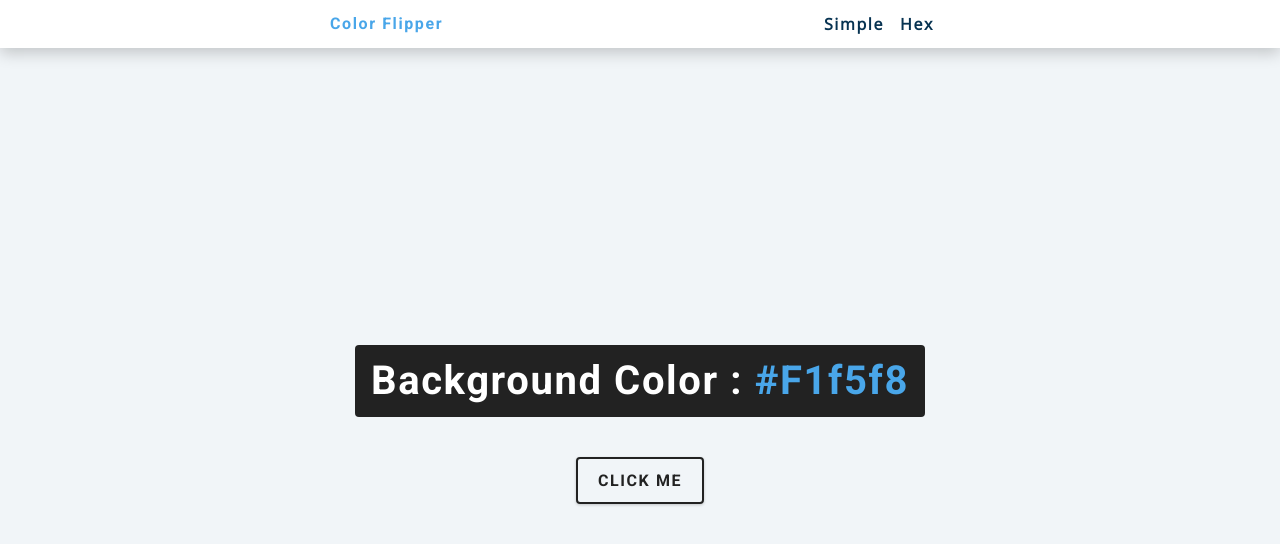
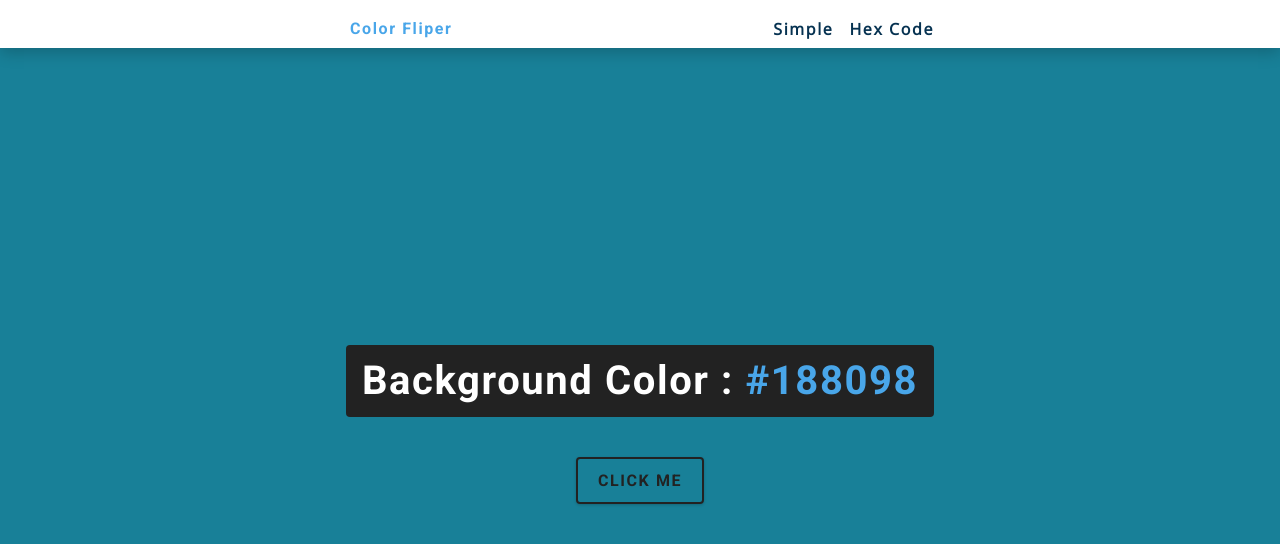
Before and after one commit to ShivamMishra6969/JS, a website: page Projects/Color_Flipper/hex.html in a window 1280 px wide. Both pictures are taken after a click on the button "CLICK ME". Drawn offline with nearby package versions, Linux system fonts and the light colour scheme.

Commit message:
projects

```diff
--- a/Projects/Color_Flipper/hex.html
+++ b/Projects/Color_Flipper/hex.html
@@ -7,17 +7,17 @@
       Color Flipper || Simple
     </title>
 
-    <!-- styles -->
+
     <link rel="stylesheet" href="styles.css" />
   </head>
 
   <body>
     <nav>
       <div class="nav-center">
-        <h4>color flipper</h4>
+        <h4>Color Fliper</h4>
         <ul class="nav-links">
           <li><a href="index.html">simple</a></li>
-          <li><a href="hex.html">hex</a></li>
+          <li><a href="hex.html">hex Code</a></li>
         </ul>
       </div>
     </nav>
@@ -27,7 +27,7 @@
         <button class="btn btn-hero" id="btn">click me</button>
       </div>
     </main>
-    <!-- javascript -->
+
     <script src="hex.js"></script>
   </body>
 </html>
--- a/Projects/Color_Flipper/hex.js
+++ b/Projects/Color_Flipper/hex.js
@@ -1 +1,18 @@
 const hex = [0, 1, 2, 3, 4, 5, 6, 7, 8, 9, "A", "B", "C", "D", "E", "F"];
+
+
+const btn=document.getElementById("btn");
+const color=document.querySelector(".color");
+
+btn.addEventListener("click",()=>{
+    let hexCode= "#";
+    for(let i=0;i<6;i++){
+        hexCode +=hex[getRandomHex()];
+    }
+    color.textContent=hexCode;
+    document.body.style.backgroundColor=hexCode;
+})
+
+function getRandomHex(){
+    return Math.floor(Math.random()*hex.length)
+}
--- a/Projects/Color_Flipper/styles.css
+++ b/Projects/Color_Flipper/styles.css
@@ -162,6 +162,7 @@ nav {
   display: grid;
   align-items: center;
   box-shadow: var(--dark-shadow);
+
 }
 .nav-center {
   width: 90vw;
@@ -170,6 +171,10 @@ nav {
   display: flex;
   align-items: center;
   justify-content: space-between;
+  padding-left: 20px;
+  margin-top: .6rem;
+
+  border-radius: 5px;
 }
 .nav-center h4 {
   margin-bottom: 0;
```
Also changed, not shown: Projects/Color_Flipper/app.js (+16 -1 lines), Projects/Color_Flipper/index.html (+23 -4 lines).
